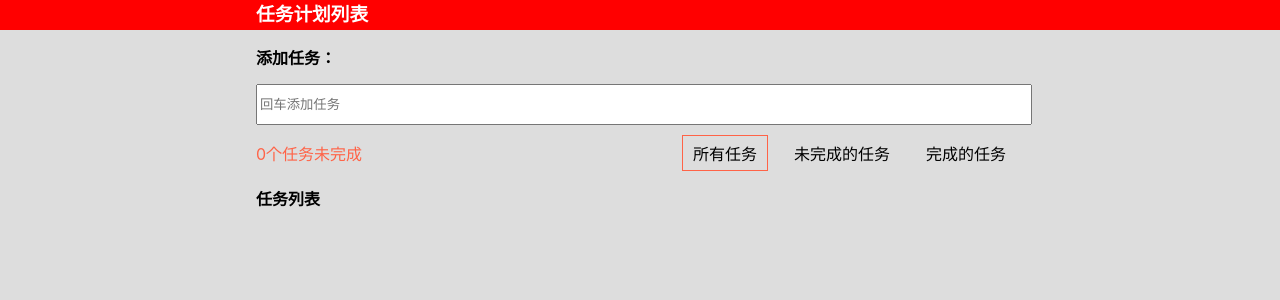
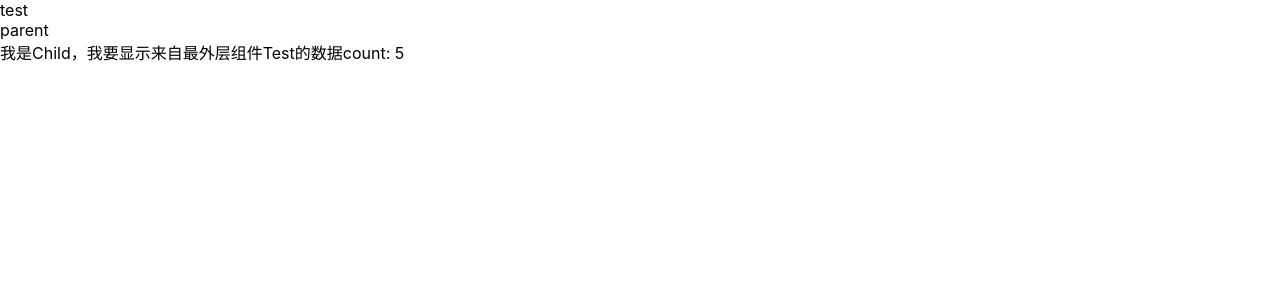
Before and after one commit to melody-core/react-ts-jest-demo, a React app: page / in a window 1280 px wide. Shown: the top 300 px of the page. Built offline with nearby package versions, Linux system fonts and the light colour scheme.

Commit message:
feat(dev): eventStore

```diff
--- a/src/index.js
+++ b/src/index.js
@@ -16,7 +16,8 @@ ReactDOM.render(
   //     "https://gimg2.baidu.com/image_search/src=http%3A%2F%2Fhbimg.b0.upaiyun.com%2F6de9fda015933d8360bd3204b7a12fcf1f207bc051032-9yAAsK_fw658&refer=http%3A%2F%2Fhbimg.b0.upaiyun.com&app=2002&size=f9999,10000&q=a80&n=0&g=0n&fmt=jpeg?sec=1643886627&t=f21ccf4c79dc78f9095c4f60ffd0af87",
   //   ]}
   // />,
-  <TodoList />,
+  // <TodoList />,
+  <Test />,
   document.getElementById("root")
 );
 
--- /dev/null
+++ b/src/pages/Test/Child/index.jsx
@@ -0,0 +1,25 @@
+import React from "react";
+import eventStore from "../../../utils/eventStore";
+
+
+
+class Child extends React.Component{
+    state = {
+        count: null
+    }
+    fn1 = (data) => {
+       this.setState({
+           count: data
+       })
+    }
+    componentDidMount(){
+        eventStore.on('sendCount', this.fn1)
+    }
+    render(){
+        const {count} = this.state;
+        return (
+            <div>我是Child，我要显示来自最外层组件Test的数据count: {count}</div>
+        )
+    }
+}
+export default Child;
--- /dev/null
+++ b/src/pages/Test/Parent/index.jsx
@@ -0,0 +1,11 @@
+import React from "react";
+import Child from "../Child";
+
+const Parent = (props) => (
+  <div>
+    parent
+    <Child />
+  </div>
+);
+
+export default Parent;
--- a/src/pages/Test/index.js
+++ b/src/pages/Test/index.js
@@ -6,13 +6,25 @@ import SearchX from "../../components/SearchX";
 import SearchZ from './../../components/SearchZ';
 
 import SearchY from './../../components/SearchY';
+import Parent from "./Parent";
+
+import eventStore from "../../utils/eventStore";
 
 export default class Test extends Component {
 
+  data = {
+    count: 5
+  }
+  componentDidMount(){
+    console.log(this)
+    eventStore.emit('sendCount', this.data.count)
+  }
   render() {
     return (
       <div>
-        <SearchX />
+        {/* <SearchX /> */}
+        <div>test</div>
+        <Parent />
         {/* <SearchY /> */}
       </div>
     );
--- /dev/null
+++ b/src/pages/TodoList/components/AddTask/index.jsx
@@ -0,0 +1,41 @@
+
+
+import React, { Component } from 'react'
+
+
+import styles from './index.module.css';
+
+export default class AddTask extends Component{
+
+    state= {
+        inputValue: "",
+    }
+    handleInputChange = (event) => {
+        this.setState({
+            inputValue: event.target.value
+        })
+    }
+    // 回车
+    handleEnter = (event) => {
+        if (event.keyCode === 13) {
+          const { inputValue } = this.state;
+          this.props.enter(inputValue);
+
+          this.setState({
+            inputValue: ""
+          })
+        }
+      };
+    render(){
+        const { inputValue } = this.state;
+        return (
+            <input
+                className={styles["input"]}
+                placeholder="回车添加任务"
+                value={inputValue}
+                onChange={this.handleInputChange}
+                onKeyDown={this.handleEnter}
+          />
+        )
+    }
+}
--- /dev/null
+++ b/src/pages/TodoList/components/AddTask/index.module.css
@@ -0,0 +1,4 @@
+.input{
+    width: 100%;
+    height: 35px;
+}
--- /dev/null
+++ b/src/pages/TodoList/components/FilterTable/index.jsx
@@ -0,0 +1,66 @@
+import React from "react";
+
+import styles from "./index.module.css";
+
+const BTN_LIST = ["所有任务", "未完成的任务", "完成的任务"];
+
+export default class FilterTable extends React.Component {
+
+  // 渲染所有按钮
+  renderBtns = () => {
+    console.log("render");
+    const { currentType } = this.props;
+
+    return BTN_LIST.map((item, index) => (
+      <div
+        className={`${styles["btn"]} ${
+          index === currentType ? styles["red-border"] : ""
+        }`}
+        key={item}
+        onClick={() => this.props.handleBtnChange(index)}
+      >
+        {item}
+      </div>
+    ));
+  };
+
+
+  // 渲染任务列表
+  renderTaskList = () => {
+    const { taskList = [] } = this.props;
+    return taskList.map((task = {}, index) => {
+      const { value, status } = task;
+      return (
+        <div className={styles["item"]} key={index}>
+          <div
+            className={styles["item-left"]}
+            onClick={() => this.props.changeStatus(task)}
+          >
+            {status && "✔️"}
+          </div>
+          <div className={status ? styles["finish"] : ""}>{value}</div>
+        </div>
+      );
+    });
+  };
+  render() {
+    const btns = this.renderBtns();
+    const taskArr = this.renderTaskList();
+    return (
+      <>
+        <div className={styles["mid"]}>
+          <div className={styles["tip"]}>
+            {
+              this.props.allTaskList.filter((item) => item.status === false)
+                .length
+            }
+            个任务未完成
+          </div>
+          <div className={styles["btns"]}>{btns}</div>
+        </div>
+        <h4 className={styles["add-title"]}>任务列表</h4>
+        <div className={styles["list"]}>{taskArr}</div>
+      </>
+    );
+  }
+}
--- /dev/null
+++ b/src/pages/TodoList/components/FilterTable/index.module.css
@@ -0,0 +1,58 @@
+.mid {
+    display: flex;
+    justify-content: space-between;
+    align-items: center;
+    margin-top: 10px;
+    cursor: pointer;
+}
+.tip{
+    color: tomato;
+}
+.btns{
+    display: flex;
+    align-items: center;
+    /* justify-content: ; */
+}
+.btn{
+    margin: 0 8px;
+    padding: 5px 10px;
+}
+.add-title{
+    margin: 15px 0;
+}
+
+
+
+.list{
+    width: 100%;
+}
+.item{
+    height: 50px;
+    display: flex;
+    align-items: center;
+    background: white;
+    border-bottom: 5px solid gray;
+}
+.item-left{
+    width: 40px;
+    height: 40px;
+    border: 1px solid #ddd;
+    border-radius: 21px;
+    -webkit-border-radius: 21px;
+    -moz-border-radius: 21px;
+    -ms-border-radius: 21px;
+    -o-border-radius: 21px;
+    display: flex;
+    justify-content: center;
+    align-items: center;
+    margin-right: 18px;
+    margin-left: 10px;
+    color: greenyellow;
+}
+.red-border{
+    border: 1px solid tomato;
+}
+.finish{
+    text-decoration: line-through;
+    color: grey;
+}
--- a/src/pages/TodoList/index.jsx
+++ b/src/pages/TodoList/index.jsx
@@ -1,25 +1,17 @@
 import React from "react";
+import AddTask from "./components/AddTask";
+import FilterTable from "./components/FilterTable";
 
 import styles from "./index.module.css";
 
-
-const BTN_LIST = ["所有任务", "未完成的任务", "完成的任务"];
 export default class TodoList extends React.Component {
   state = {
-    inputValue: "",
+    // inputValue: "",
     taskList: [], // 当前展示的任务列表  {value: '学习react', status: false }[]
     currentType: 0,
   };
   // 用来记录所有的任务
   allTaskList = [];
-
-  setStatePromise = (assign) => {
-      return new Promise(resolve => {
-          this.setState(assign, ()=>{
-            resolve();
-          })
-      })
-  }
 
   getCurrentShowList = () => {
     const { currentType } = this.state;
@@ -35,105 +27,56 @@ export default class TodoList extends React.Component {
     return [];
   };
 
-  // mvvm
-  handleInputChange = (event) => {
-    this.setState({
-      inputValue: event.target.value,
-    });
-  };
+
   //  回车
-  handleEnter = (event) => {
-    if (event.keyCode === 13) {
-      const { inputValue } = this.state;
+  enter = (inputValue) => {
     this.allTaskList.push({
       value: inputValue.trim(),
       status: false,
     });
     this.setState({
       taskList: this.getCurrentShowList(),
-        inputValue: "",
     });
-    }
   };
+
   // 按钮点击回调
-  handleBtnClick = async (index) => {
-    await this.setStatePromise({
-        currentType: index,
-     })
+  handleBtnChange = (currentType) => {
+    this.setState(
+      {
+        currentType,
+      },
+      () => {
         this.setState({
           taskList: this.getCurrentShowList(),
         });
+      }
+    );
   };
+
   //   更新任务状态
   changeStatus = (target) => {
-    // const { taskList } = this.state;
     target.status = !target.status;
     this.setState({
       taskList: this.getCurrentShowList(),
     });
   };
-  // 渲染所有按钮
-  renderBtns = () => {
-    console.log('render')
-    const { currentType } = this.state;
-    return BTN_LIST.map((item, index) => (
-      <div
-        className={`${styles["btn"]} ${
-          index === currentType ? styles["red-border"] : ""
-        }`}
-        key={item}
-        onClick={() => this.handleBtnClick(index)}
-      >
-        {item}
-      </div>
-    ));
-  };
-
-  // 渲染任务列表
-  renderTaskList = () => {
-    const { taskList = [] } = this.state;
-    return taskList.map((task = {}, index) => {
-      const { value, status } = task;
-      return (
-        <div className={styles["item"]} key={index}>
-          <div
-            className={styles["item-left"]}
-            onClick={() => this.changeStatus(task)}
-          >
-            {status && "✔️"}
-          </div>
-          <div className={status ? styles["finish"] : ""}>{value}</div>
-        </div>
-      );
-    });
-  };
 
   render() {
-    const { inputValue } = this.state;
-    const btns = this.renderBtns();
-    const taskArr = this.renderTaskList();
+    // const { inputValue } = this.state;
+
     return (
       <div className={styles["wrap"]}>
         <div className={styles["bar"]} />
         <div className={styles["content-wrap"]}>
           <h3 className={styles["title"]}>任务计划列表</h3>
           <h4 className={styles["add-title"]}>添加任务：</h4>
-          <input
-            className={styles["input"]}
-            placeholder="回车添加任务"
-            value={inputValue}
-            onChange={this.handleInputChange}
-            onKeyDown={this.handleEnter}
+          <AddTask enter={this.enter} />
+          <FilterTable
+            allTaskList={this.allTaskList}
+            handleBtnChange={this.handleBtnChange}
+            taskList={this.state.taskList}
+            changeStatus={this.changeStatus}
           />
-          <div className={styles["mid"]}>
-            <div className={styles["tip"]}>
-              {this.allTaskList.filter((item) => item.status === false).length}
-              个任务未完成
-            </div>
-            <div className={styles["btns"]}>{btns}</div>
-          </div>
-          <h4 className={styles["add-title"]}>任务列表</h4>
-          <div className={styles["list"]}>{taskArr}</div>
         </div>
       </div>
     );
--- a/src/pages/TodoList/index.module.css
+++ b/src/pages/TodoList/index.module.css
@@ -28,63 +28,3 @@
     line-height: 30px;
     color: white;
 }
-.add-title{
-    margin: 15px 0;
-}
-.input{
-    width: 100%;
-    height: 35px;
-}
-.mid {
-    display: flex;
-    justify-content: space-between;
-    align-items: center;
-    margin-top: 10px;
-    cursor: pointer;
-}
-.tip{
-    color: tomato;
-}
-.btns{
-    display: flex;
-    align-items: center;
-    /* justify-content: ; */
-}
-.btn{
-    margin: 0 8px;
-    padding: 5px 10px;
-}
-
-.list{
-    width: 100%;
-}
-.item{
-    height: 50px;
-    display: flex;
-    align-items: center;
-    background: white;
-    border-bottom: 5px solid gray;
-}
-.item-left{
-    width: 40px;
-    height: 40px;
-    border: 1px solid #ddd;
-    border-radius: 21px;
-    -webkit-border-radius: 21px;
-    -moz-border-radius: 21px;
-    -ms-border-radius: 21px;
-    -o-border-radius: 21px;
-    display: flex;
-    justify-content: center;
-    align-items: center;
-    margin-right: 18px;
-    margin-left: 10px;
-    color: greenyellow;
-}
-.red-border{
-    border: 1px solid tomato;
-}
-.finish{
-    text-decoration: line-through;
-    color: grey;
-}
--- /dev/null
+++ b/src/utils/eventStore.js
@@ -0,0 +1,15 @@
+class EventStore {
+  store = {};
+  on = (eventName, fn) => {
+    this.store[eventName]
+      ? this.store[eventName].push(fn)
+      : (this.store[eventName] = [fn]);
+  };
+  emit = (eventName, params) => {
+    this.store[eventName]?.forEach(fn => {
+        fn(params);
+    })
+  }
+}
+
+export default new EventStore();
```
Also changed, not shown: src/pages/Test/common.js (added, +6 -0 lines), 1 other file (tests, documents, lock files or other folders). Lines whose indentation alone changed are shown as unchanged.
